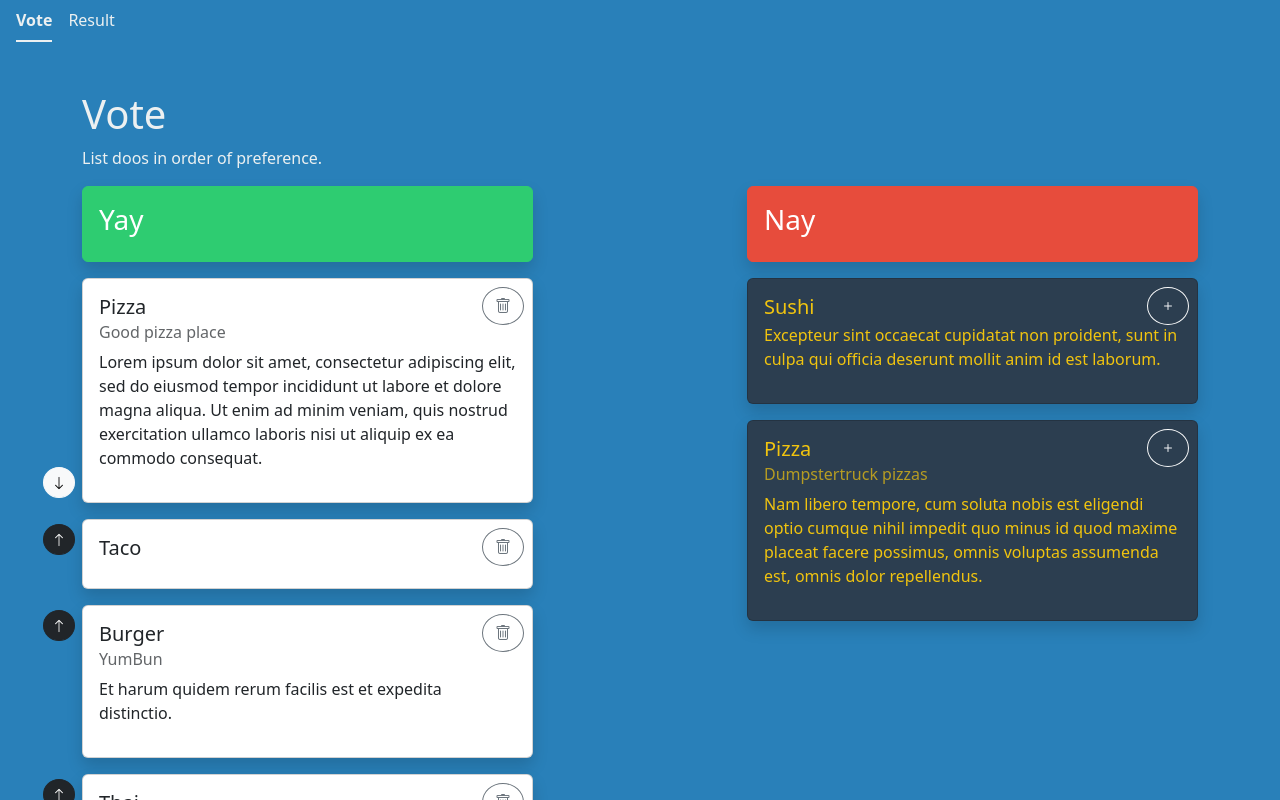
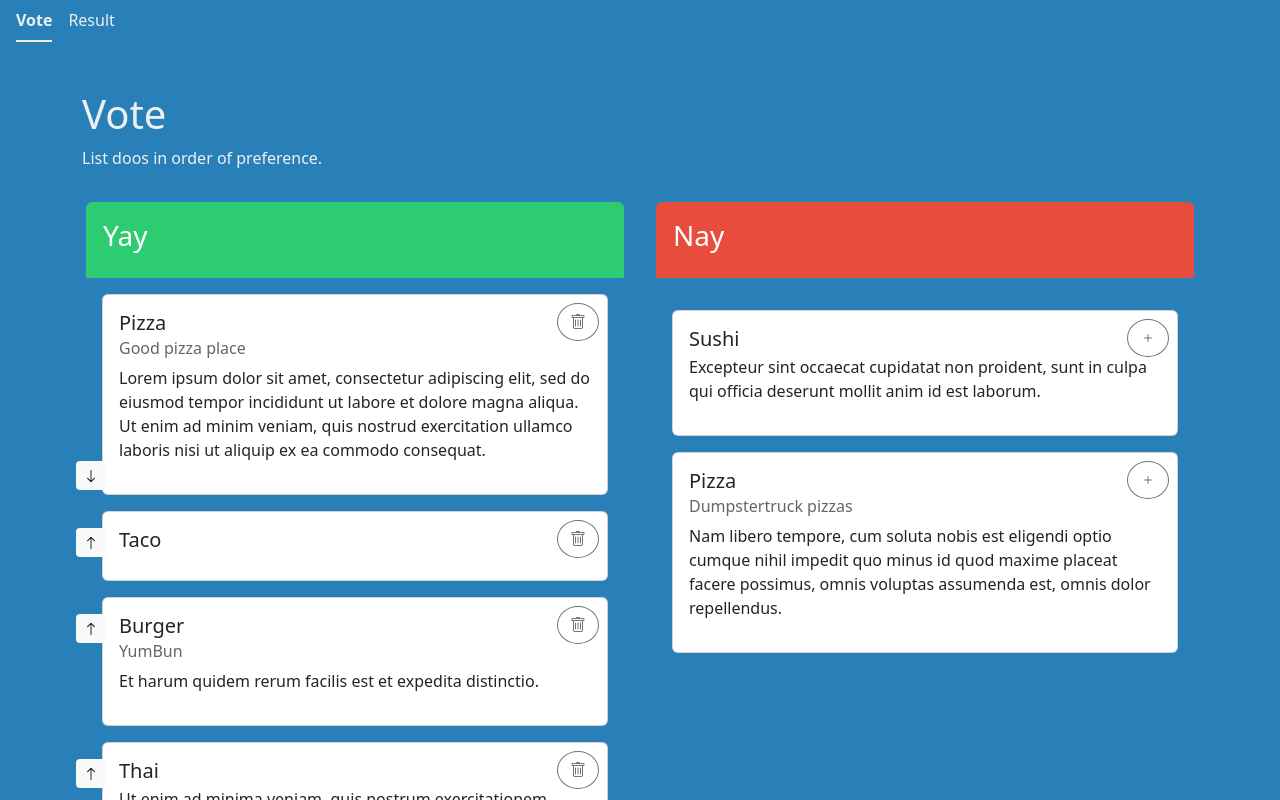
Before and after one commit to slovb/agree, an Angular app in the folder frontend/: page /vote in a window 1280 px wide. Shown: the top 800 px of the page. Built offline with nearby package versions, Linux system fonts and the light colour scheme.

Commit message:
tweaked the ui a bit

```diff
--- a/frontend/src/app/vote/vote.component.html
+++ b/frontend/src/app/vote/vote.component.html
@@ -2,24 +2,28 @@
 
 <p>List doos in order of preference.</p>
 
-<div class="fluid-container">
+<div class="fluid-container mb-5">
   <div class="row">
-    <div class="col-5">
-      <div class="card mb-3 yay-card shadow">
+    <!-- yay column -->
+    <div class="col p-3">
+      <!-- title card -->
+      <div class="card yay-card rounded-0 rounded-top">
         <div class="card-body">
           <div class="cart-title">
             <h3>Yay</h3>
           </div>
         </div>
       </div>
+      <div class="card-col rounded-bottom p-3">
         @for (item of green_list; track item; let first=$first, last=$last) {
-      <div class="card mb-3 shadow position-relative">
+        <div class="card mb-3 position-relative">
+          <!-- arrow up button -->
           <div
-          class="btn-group position-absolute top-0 start-0 translate-middle-x pe-5 pt-1"
+            class="btn-group position-absolute top-0 start-0 translate-middle-x pe-4 pt-3"
           >
             <button
               type="button"
-            class="btn btn-sm btn-dark rounded-circle"
+              class="btn btn-sm btn-light border-0"
               [hidden]="first"
             >
               <i class="bi bi-arrow-up"></i>
@@ -33,6 +37,7 @@
             <p class="card-text">
               {{ item.text }}
             </p>
+            <!-- remove button -->
             <div class="position-absolute top-0 end-0 mx-2 my-2">
               <button
                 type="button"
@@ -42,12 +47,13 @@
               </button>
             </div>
           </div>
+          <!-- arrow down button -->
           <div
-          class="btn-group position-absolute bottom-0 start-0 translate-middle-x pe-5 pb-1"
+            class="btn-group position-absolute bottom-0 start-0 translate-middle-x pe-4 pb-1"
           >
             <button
               type="button"
-            class="btn btn-sm btn-light rounded-circle"
+              class="btn btn-sm btn-light border-0"
               [hidden]="!first"
             >
               <i class="bi bi-arrow-down"></i>
@@ -56,17 +62,21 @@
         </div>
         }
       </div>
-    <div class="col"></div>
-    <div class="col-5 justify-content-end">
-      <div class="card mb-3 nay-card shadow">
+    </div>
+    <!-- nay column -->
+    <div class="col justify-content-end p-3">
+      <!-- title card -->
+      <div class="card mb-3 nay-card rounded-0 rounded-top">
         <div class="card-body">
           <div class="cart-title">
             <h3>Nay</h3>
           </div>
         </div>
       </div>
+      <div class="card-col rounded-bottom p-3">
+        <!-- nay cards -->
         @for (item of red_list; track item) {
-      <div class="card mb-3 shadow">
+        <div class="card mb-3">
           <div class="card-body position-relative">
             <h5 class="card-title">{{ item.title }}</h5>
             <h6 class="card-subtitle mb-2" style="opacity: 70%">
@@ -75,10 +85,11 @@
             <p class="card-text">
               {{ item.text }}
             </p>
+            <!-- add button -->
             <div class="position-absolute top-0 end-0 mx-2 my-2">
               <button
                 type="button"
-              class="btn btn-outline-light rounded-circle border-none"
+                class="btn btn-outline-secondary rounded-circle border-none"
               >
                 <i class="bi bi-plus"></i>
               </button>
@@ -89,3 +100,4 @@
       </div>
     </div>
   </div>
+</div>
--- a/frontend/src/styles.scss
+++ b/frontend/src/styles.scss
@@ -21,7 +21,11 @@ a:hover {
   color: #ffffff;
 }
 
-.nay-card ~ .card {
-  background-color: #2c3e50;
-  color: #f1c40f;
-}
+// .card-col {
+//   box-shadow: inset 0 0 10px rgba(0, 0, 0, 0.5);
+// }
+
+// .nay-card ~ .card {
+//   background-color: #2c3e50;
+//   color: #f1c40f;
+// }
```
Lines whose indentation alone changed are shown as unchanged.
